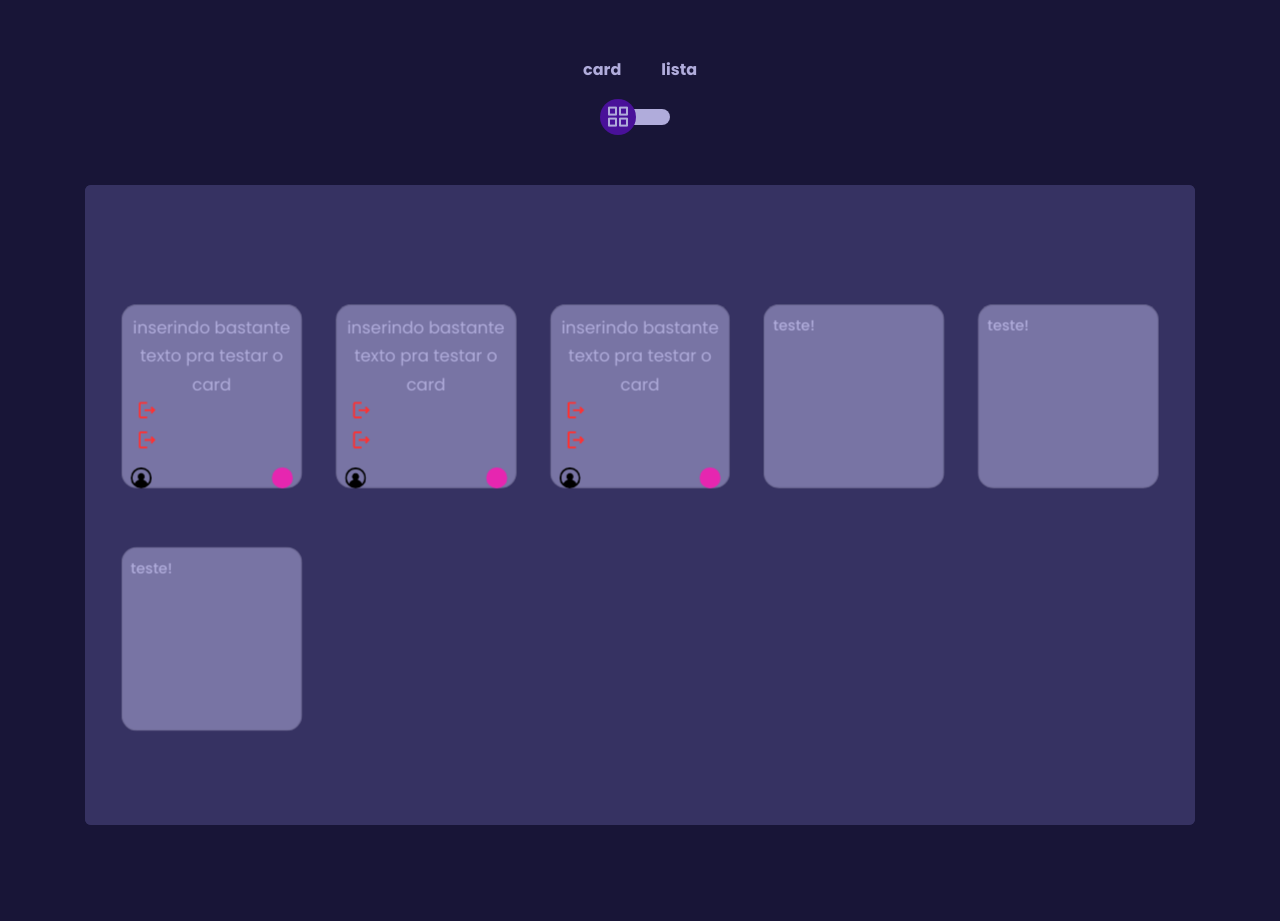
After one commit to MaduAlfredo/Projeto, a PHP site: page /html/boardteste.html in a window 1280 px wide. The commit adds this page. Run offline with PHP 8.4, Linux system fonts and the light colour scheme.

Commit message:
testes pro board

```diff
--- /dev/null
+++ b/css/boardteste.css
@@ -0,0 +1,185 @@
+
+@import url(./reset.css);
+body{
+	font-family: 'Poppins', sans-serif;
+	font-weight: 300;
+	line-height: 1.7;
+    color: #b0acdb;
+    background-color: #181537;
+}
+a:hover {
+	text-decoration: none;
+}
+.link {
+  color: #b0acdb;
+}
+.link:hover {
+  color: #c4c3ca;
+}
+p {
+  font-weight: 500;
+  font-size: 14px;
+}
+h4 {
+  font-weight: 600;
+}
+h6 span{
+  padding: 0 20px;
+  font-weight: 700;
+}
+.section{
+  position: relative;
+  width: 100%;
+  display: block;
+}
+.full-height{
+  min-height: 100vh;
+}
+[type="checkbox"]:checked,
+[type="checkbox"]:not(:checked){
+display: none;
+}
+.checkbox:checked + label,
+.checkbox:not(:checked) + label{
+  position: relative;
+  display: block;
+  text-align: center;
+  width: 60px;
+  height: 16px;
+  border-radius: 8px;
+  padding: 0;
+  margin: 10px auto;
+  cursor: pointer;
+  background-color: #b0acdb;
+}
+.checkbox:checked + label:before,
+.checkbox:not(:checked) + label:before{
+  position: absolute;
+  display: block;
+  width: 36px;
+  height: 36px;
+  border-radius: 50%;
+  color: #b0acdb;
+  background-color: #491199;
+  font-family: 'unicons';
+  content: '\eabf';
+  z-index: 20;
+  top: -10px;
+  left: -10px;
+  line-height: 36px;
+  text-align: center;
+  font-size: 24px;
+  transition: all 0.5s ease;
+}
+.checkbox:checked + label:before {
+  transform: translateX(44px);
+  content: '\ebae';
+}
+.card-3d-wrap {
+  position: relative;
+  width: 100vw;
+  max-width: 100%;
+  height: 80vh;
+  -webkit-transform-style: preserve-3d;
+  transform-style: preserve-3d;
+  perspective: 800px;
+  margin-top: 60px;
+}
+.card-3d-wrapper {
+  width: 100%;
+  height: 100%;
+  position:absolute;
+  -webkit-transform-style: preserve-3d;
+  transform-style: preserve-3d;
+  transition: all 600ms ease-out;
+}
+
+.card-front, .card-back {
+    width: 100%;
+    height: 100%;
+    background-color: #363262;
+    position: absolute;
+    border-radius: 6px;
+    transform-style: preserve-3d;
+    -webkit-transform-style: preserve-3d;
+  }
+  .card-back {
+    transform: rotateX(180deg);
+  }
+
+.checkbox:checked ~ .card-3d-wrap .card-3d-wrapper {
+  transform: rotateX(180deg);
+}
+.center-wrap{
+  position: absolute;
+  width: 100%;
+  padding: 0 35px;
+  top: 50%;
+  left: 0;
+  transform: translate3d(0, -50%, 35px) perspective(100px);
+  z-index: 20;
+  display: block;
+}
+
+.cards{
+    margin: 1rem 1.5rem;
+    display: grid;
+    grid-template-columns: repeat(5, 1fr);
+    grid-auto-rows: 200px;
+    gap: 2rem;
+  }
+
+  .card{
+    background-color: #7874a4;
+    margin-top: 1.5rem;
+    border-radius: 15px;
+    display: flex;
+    box-sizing: border-box;
+    justify-content: space-between;
+    align-items: flex-start;
+    flex-direction: column;
+    padding: .5rem;
+  }
+
+  .card img, .task img{
+    width: 20px;
+  }
+
+  .dificuldade{
+    width: 20px;
+    height: 20px;
+    border-radius: 50%;
+    background-color: #e626b0;
+  }
+
+  .linguagens{
+    width: 20%;
+  }
+
+  .baixo{
+    width: 100%;
+  }
+
+  .pessoas-foto{
+    border-radius: 50%;
+  }
+
+  .ultima-linha{
+    display: flex;
+    justify-content: space-between;
+    margin-top: .5rem;
+  }
+
+  .listas{
+    display: flex;
+    flex-direction: column;
+    gap: 1rem;
+  }
+
+  .task{
+    background-color: #7874a4;
+    display: flex;
+    flex-direction: row;
+    justify-content: space-between;
+    gap: 1rem;
+  }
--- a/html/board.html
+++ b/html/board.html
@@ -46,7 +46,7 @@
                     </div>
                     <div class="ultima-linha">
                         <div class="pessoas">
-                            <img src="../fotos/login.png" alt="">
+                            <img src="../fotos/login.png" class="pessoas-foto" alt="">
                         </div>
                         <div class="dificuldade"></div>
                     </div>
--- /dev/null
+++ b/html/boardteste.html
@@ -0,0 +1,170 @@
+<!-- <?php
+    include_once './conexao.php';
+?> -->
+
+ <!doctype html>
+ <html lang="pt-br">
+ <head>
+   <title>Webleb</title>
+   <meta charset="utf-8">
+   <meta name="viewport" content="width=device-width, initial-scale=1, shrink-to-fit=no">
+   <link rel="stylesheet" href="https://unicons.iconscout.com/release/v2.1.9/css/unicons.css">
+   <link rel="stylesheet" href="https://cdnjs.cloudflare.com/ajax/libs/twitter-bootstrap/4.5.0/css/bootstrap.min.css">
+   <link rel="stylesheet" href="../css/boardteste.css">
+ </head>
+ <body>
+   <div class="section">
+     <div class="container">
+       <div class="row full-height justify-content-center">
+         <div class="col-12 text-center align-self-center py-5">
+           <div class="section pb-5 pt-5 pt-sm-2 text-center">
+             <h6 class="mb-0 pb-3"><span>card</span><span>lista</span></h6>
+             <input class="checkbox" type="checkbox" id="reg-log" name="reg-log" />
+             <label for="reg-log"></label>
+             <div class="card-3d-wrap mx-auto">
+               <div class="card-3d-wrapper">
+                 <div class="card-front">
+                     <div class="center-wrap">
+                       <div class="cards">
+                        <div class="card">
+                            <div class="cima">
+                                <div class="titulo">
+                                    <h3>inserindo bastante texto pra testar o card</h3>
+                                </div>
+                            </div>
+                            <div class="baixo">
+                                <div class="linguagens">
+                                    <img src="../fotos/logout.png" alt="">
+                                    <img src="../fotos/logout.png" alt="">
+                                </div>
+                                <div class="ultima-linha">
+                                    <div class="pessoas">
+                                        <img src="../fotos/login.png" class="pessoas-foto" alt="">
+                                    </div>
+                                    <div class="dificuldade"></div>
+                                </div>
+                            </div>
+                        </div>
+                        <div class="card">
+                            <div class="cima">
+                                <div class="titulo">
+                                    <h3>inserindo bastante texto pra testar o card</h3>
+                                </div>
+                            </div>
+                            <div class="baixo">
+                                <div class="linguagens">
+                                    <img src="../fotos/logout.png" alt="">
+                                    <img src="../fotos/logout.png" alt="">
+                                </div>
+                                <div class="ultima-linha">
+                                    <div class="pessoas">
+                                        <img src="../fotos/login.png" class="pessoas-foto" alt="">
+                                    </div>
+                                    <div class="dificuldade"></div>
+                                </div>
+                            </div>
+                        </div>
+                        <div class="card">
+                            <div class="cima">
+                                <div class="titulo">
+                                    <h3>inserindo bastante texto pra testar o card</h3>
+                                </div>
+                            </div>
+                            <div class="baixo">
+                                <div class="linguagens">
+                                    <img src="../fotos/logout.png" alt="">
+                                    <img src="../fotos/logout.png" alt="">
+                                </div>
+                                <div class="ultima-linha">
+                                    <div class="pessoas">
+                                        <img src="../fotos/login.png" class="pessoas-foto" alt="">
+                                    </div>
+                                    <div class="dificuldade"></div>
+                                </div>
+                            </div>
+                        </div>
+                        <div class="card">
+                            <p>teste!</p>
+                        </div>
+                        <div class="card">
+                            <p>teste!</p>
+                        </div>
+                        <div class="card">
+                            <p>teste!</p>
+                        </div>
+                       </div>
+                     <div class="section text-center">
+                     </div>
+                   </div>
+                 </div>
+                 <div class="card-back">
+                   <div class="center-wrap">
+                    <div class="listas">
+                        <div class="task">
+                            <div class="esquerda">
+                                <h3>inserindo bastante texto pra testar o card</h3>
+                                <div class="dificuldade"></div>
+                            </div>
+                            <div class="direita">
+                            <div class="linguagens">
+                                <img src="../fotos/logout.png" alt="">
+                                <img src="../fotos/logout.png" alt="">
+                            </div>
+                            <div class="pessoas">
+                                <img src="../fotos/login.png" class="pessoas-foto" alt="">
+                            </div>
+                            </div>
+                        </div>
+                        <div class="task">
+                            <div class="esquerda">
+                                <h3>inserindo bastante texto pra testar o card</h3>
+                                <div class="dificuldade"></div>
+                            </div>
+                            <div class="direita">
+                            <div class="linguagens">
+                                <img src="../fotos/logout.png" alt="">
+                                <img src="../fotos/logout.png" alt="">
+                            </div>
+                            <div class="pessoas">
+                                <img src="../fotos/login.png" class="pessoas-foto" alt="">
+                            </div>
+                            </div>
+                        </div>
+                        <div class="task">
+                            <div class="esquerda">
+                                    <h3>inserindo bastante texto pra testar o card</h3>
+                                    <div class="dificuldade"></div>
+                            </div>
+                            <div class="direita">
+                                <div class="linguagens">
+                                    <img src="../fotos/logout.png" alt="">
+                                    <img src="../fotos/logout.png" alt="">
+                                </div>
+                                <div class="pessoas">
+                                    <img src="../fotos/login.png" class="pessoas-foto" alt="">
+                                </div>
+                            </div>
+                        </div>
+                        <div class="task">
+                            <p>teste!</p>
+                        </div>
+                        <div class="task">
+                            <p>teste!</p>
+                        </div>
+                        <div class="task">
+                            <p>teste!</p>
+                        </div>
+                       </div>
+                     <div class="section text-center">
+                     </div>
+                   </div>
+                 </div>
+               </div>
+             </div>
+           </div>
+         </div>
+       </div>
+     </div>
+   </div>
+ </body>
+ </html>
```
Also changed, not shown: css/board.css (+6 -1 lines).
